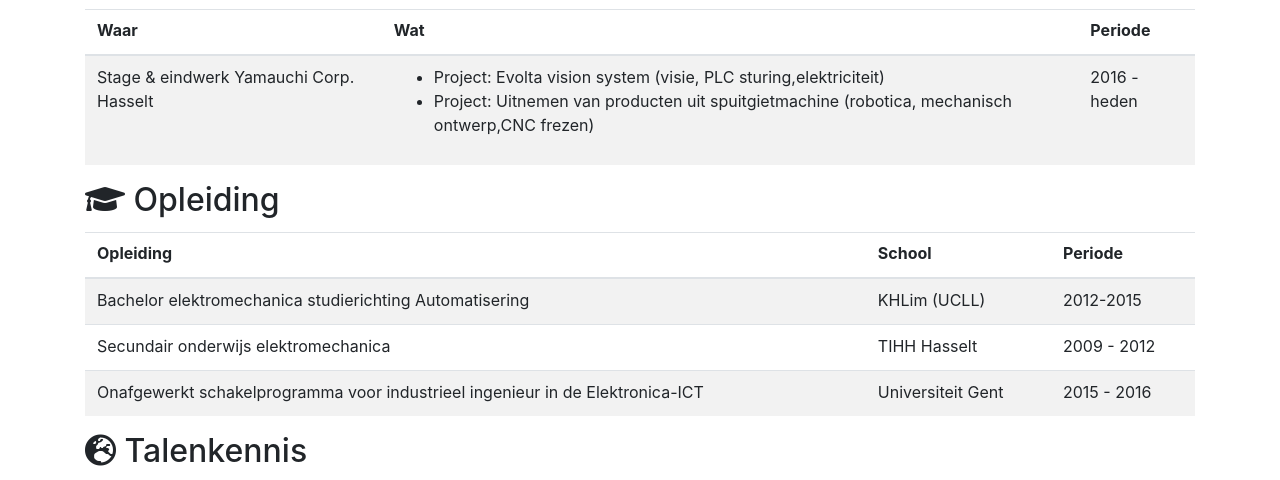
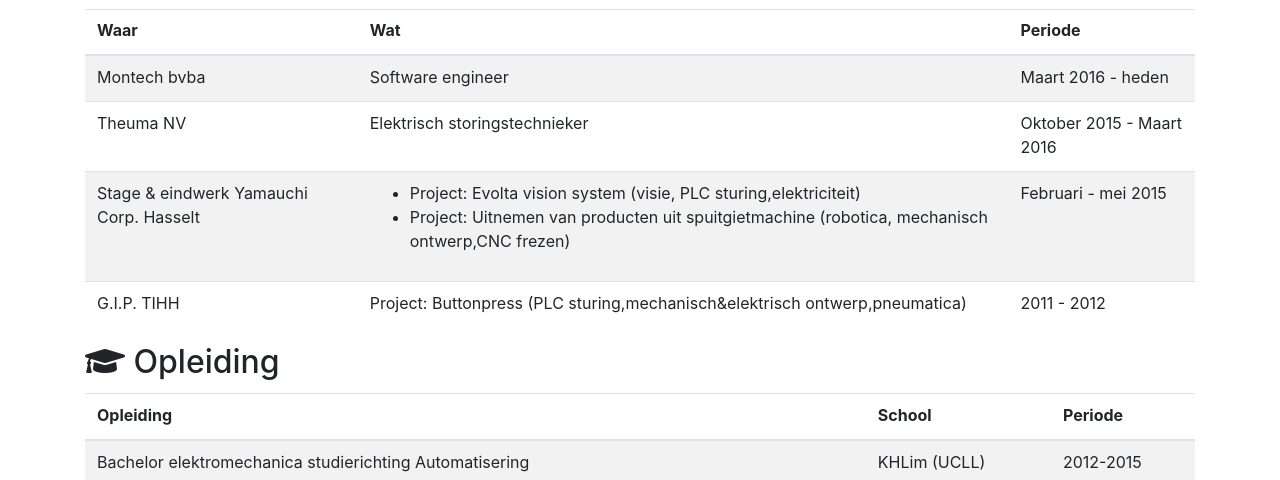
Before and after one commit to JordyColling/github.io, a plain HTML site: page index.html in a window 1280 px wide. Shown: the part 547-1027 px from the top of the page. Drawn offline with nearby package versions, Linux system fonts and the light colour scheme.

Commit message:
Update index.html

```diff
--- a/index.html
+++ b/index.html
@@ -88,6 +88,16 @@
       </thead>
         <tbody>
           <tr>
+            <td>Montech bvba</td>
+            <td>Software engineer</td>
+            <td>Maart 2016 - heden</td>
+          </tr>
+          <tr>
+            <td>Theuma NV</td>
+            <td>Elektrisch storingstechnieker</td>
+            <td>Oktober 2015 - Maart 2016</td>
+          </tr>
+          <tr>
             <td>Stage & eindwerk Yamauchi Corp. Hasselt</td>
             <td>
               <ul>
@@ -95,7 +105,12 @@
                 <li>Project: Uitnemen van producten uit spuitgietmachine (robotica, mechanisch ontwerp,CNC frezen)</li>
               </ul>
             </td>
-            <td>2016 - heden</td>
+            <td>Februari - mei 2015</td>
+          </tr>
+          <tr>
+            <td>G.I.P. TIHH</td>
+            <td>Project: Buttonpress (PLC sturing,mechanisch&elektrisch ontwerp,pneumatica)</td>
+            <td>2011 - 2012</td>
           </tr>
         </tbody>
      </table>
```
